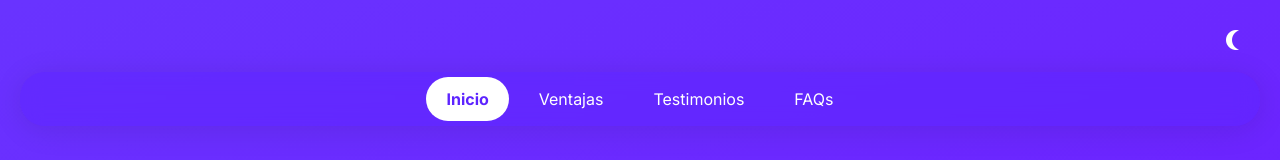
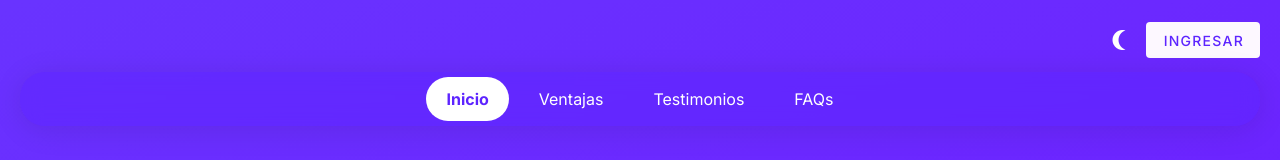
Before and after one commit to lbonsenor/Wall-Et, a Vue app: page / in a window 1280 px wide. Shown: the top 160 px of the page. Built offline with nearby package versions, Linux system fonts and the light colour scheme.

Commit message:
Conditional login button added

```diff
--- a/src/components/persistent/TopBar.vue
+++ b/src/components/persistent/TopBar.vue
@@ -5,10 +5,11 @@
         <v-btn icon @click="toggleTheme">
             <v-icon color="white">{{ themeIcon }}</v-icon>
         </v-btn>
+        <v-btn class="login" v-if="!isSignedIn && route.path!='/login'" @click="goToLogin"> Ingresar </v-btn>
         <v-btn v-if="isSignedIn" color="white" icon class="mr-3" @click="notifications">
             <v-icon>mdi-bell</v-icon>
         </v-btn>
-        <v-btn v-if="isSignedIn" icon @click="navigateToAccount">
+        <v-btn v-if="isSignedIn && (route.path !== '/login')"  icon @click="navigateToAccount">
             <v-avatar color="info">
                 <v-img v-if="userStore.getUserAvatar !== 'mdi-account'" :src="userStore.getUserAvatar" />
                 <v-icon v-else>mdi-account</v-icon>
@@ -57,9 +58,11 @@ function toggleTheme() {
 function navigateToAccount() {
     router.push('/account')
 }
-
 const notifications = () => {
     alert("Notifications")
+}
+function goToLogin(){
+    router.push('/login');
 }
 </script>
 
@@ -72,4 +75,8 @@ const notifications = () => {
     color: white;
     margin-left: 70px;
 }
+.login {
+    background-color: rgb(var(--v-theme-surface));
+    color: rgb(var(--v-theme-primary))
+}
 </style>
```
